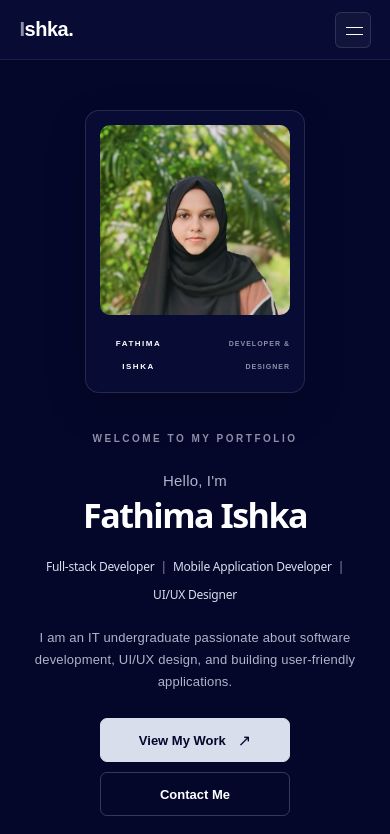
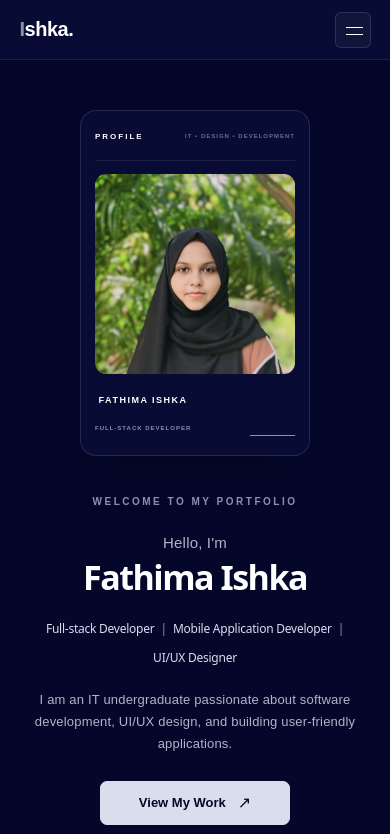
Before and after one commit to ishqafathima/My-Portfolio, a React (Vite) app: page / in a window 390 px wide. Shown: the top 834 px of the page. Built offline with nearby package versions, Linux system fonts and the light colour scheme.

Commit message:
update portfolio

```diff
--- a/src/sections/Home/Home.css
+++ b/src/sections/Home/Home.css
@@ -259,23 +259,20 @@
 ========================= */
 
 .profile-frame {
-  position: relative;
-
-  width: 330px;
+  width: 350px;
 
   padding: 20px;
 
   box-sizing: border-box;
 
-  /* Different from page background */
   background-color: #080c35;
 
   border: 1px solid rgba(142, 144, 169, 0.22);
 
-  border-radius: 14px;
+  border-radius: 16px;
 
   box-shadow:
-    0 15px 40px rgba(0, 0, 0, 0.18);
+    0 18px 45px rgba(0, 0, 0, 0.2);
 
   transition:
     transform 0.4s ease,
@@ -284,12 +281,72 @@
 }
 
 .profile-frame:hover {
-  transform: translateY(-6px);
+  transform: translateY(-7px);
 
-  border-color: rgba(142, 144, 169, 0.5);
+  border-color: rgba(142, 144, 169, 0.45);
 
   box-shadow:
-    0 20px 45px rgba(0, 0, 0, 0.3);
+    0 25px 55px rgba(0, 0, 0, 0.3);
+}
+
+
+/* =========================
+   PROFILE TOP
+========================= */
+
+.profile-top {
+  display: flex;
+
+  align-items: center;
+
+  justify-content: space-between;
+
+  gap: 15px;
+
+  margin-bottom: 16px;
+
+  padding-bottom: 12px;
+
+  border-bottom: 1px solid rgba(255, 255, 255, 0.08);
+}
+
+.profile-top span:first-child {
+  color: #ffffff;
+
+  font-size: 9px;
+
+  font-weight: 700;
+
+  letter-spacing: 2px;
+}
+
+.profile-top span:last-child {
+  color: #68708e;
+
+  font-size: 7px;
+
+  font-weight: 600;
+
+  letter-spacing: 1px;
+
+  text-align: right;
+}
+
+
+/* =========================
+   PROFILE IMAGE WRAPPER
+========================= */
+
+.profile-image-wrapper {
+  position: relative;
+
+  width: 100%;
+
+  overflow: hidden;
+
+  border-radius: 11px;
+
+  background-color: #04072a;
 }
 
 
@@ -306,19 +363,17 @@
 
   object-fit: cover;
 
-  border-radius: 10px;
-
-  filter: saturate(0.95);
+  filter: saturate(0.92);
 
   transition:
-    transform 0.4s ease,
-    filter 0.4s ease;
+    transform 0.5s ease,
+    filter 0.5s ease;
 }
 
 .profile-frame:hover .profile-image {
-  transform: scale(1.02);
+  transform: scale(1.025);
 
-  filter: saturate(1.05);
+  filter: saturate(1);
 }
 
 
@@ -329,26 +384,39 @@
 .profile-caption {
   display: flex;
 
-  align-items: center;
+  align-items: flex-end;
 
   justify-content: space-between;
 
-  gap: 10px;
+  gap: 20px;
 
-  padding-top: 17px;
+  padding-top: 18px;
 }
 
-.profile-caption span:first-child {
+
+/* =========================
+   PROFILE NAME
+========================= */
+
+.profile-name {
+  display: flex;
+
+  flex-direction: column;
+
+  gap: 5px;
+}
+
+.profile-name span {
   color: #ffffff;
 
-  font-size: 10px;
+  font-size: 12px;
 
   font-weight: 700;
 
   letter-spacing: 1.5px;
 }
 
-.profile-caption span:last-child {
+.profile-name small {
   color: #8e90a9;
 
   font-size: 8px;
@@ -356,8 +424,21 @@
   font-weight: 600;
 
   letter-spacing: 1px;
+}
 
-  text-align: right;
+
+/* =========================
+   PROFILE LINE
+========================= */
+
+.profile-line {
+  width: 45px;
+
+  height: 1px;
+
+  margin-bottom: 5px;
+
+  background-color: #8e90a9;
 }
 
 
@@ -388,7 +469,7 @@
   }
 
   .profile-frame {
-    width: 290px;
+    width: 300px;
   }
 }
 
@@ -464,9 +545,17 @@
   }
 
   .profile-frame {
-    width: 260px;
+    width: 270px;
 
     padding: 17px;
+  }
+
+  .profile-top {
+    margin-bottom: 13px;
+  }
+
+  .profile-caption {
+    padding-top: 15px;
   }
 }
 
@@ -486,7 +575,7 @@
   }
 
   .profile-frame {
-    width: 220px;
+    width: 230px;
 
     padding: 14px;
   }
@@ -527,12 +616,20 @@
     justify-content: center;
   }
 
-  .profile-caption span:first-child {
+  .profile-top span:first-child {
     font-size: 8px;
   }
 
-  .profile-caption span:last-child {
-    font-size: 7px;
+  .profile-top span:last-child {
+    font-size: 6px;
+  }
+
+  .profile-name span {
+    font-size: 9px;
+  }
+
+  .profile-name small {
+    font-size: 6px;
   }
 }
 
@@ -548,7 +645,7 @@
   }
 
   .profile-frame {
-    width: 190px;
+    width: 200px;
   }
 
   .name {
@@ -566,4 +663,5 @@
   .home-buttons button {
     width: 175px;
   }
+
 }
--- a/src/sections/Home/Home.jsx
+++ b/src/sections/Home/Home.jsx
@@ -8,11 +8,17 @@ function Home() {
         {/* LEFT CONTENT */}
         <div className="intro">
 
-          <span className="home-label">WELCOME TO MY PORTFOLIO</span>
+          <span className="home-label">
+            WELCOME TO MY PORTFOLIO
+          </span>
 
-          <p className="hello">Hello, I'm</p>
+          <p className="hello">
+            Hello, I'm
+          </p>
 
-          <h1 className="name">Fathima Ishka</h1>
+          <h1 className="name">
+            Fathima Ishka
+          </h1>
 
           <h2 className="role">
             <span>Full-stack Developer</span>
@@ -61,15 +67,28 @@ function Home() {
 
           <div className="profile-frame">
 
+            <div className="profile-top">
+              <span>PROFILE</span>
+              <span>IT • DESIGN • DEVELOPMENT</span>
+            </div>
+
+            <div className="profile-image-wrapper">
               <img
                 src="/Ishqa.jpeg"
                 alt="Fathima Ishka"
                 className="profile-image"
               />
+            </div>
 
             <div className="profile-caption">
+
+              <div className="profile-name">
                 <span>FATHIMA ISHKA</span>
-              <span>DEVELOPER & DESIGNER</span>
+                <small>FULL-STACK DEVELOPER</small>
+              </div>
+
+              <div className="profile-line"></div>
+
             </div>
 
           </div>
```
Lines whose indentation alone changed are shown as unchanged.
